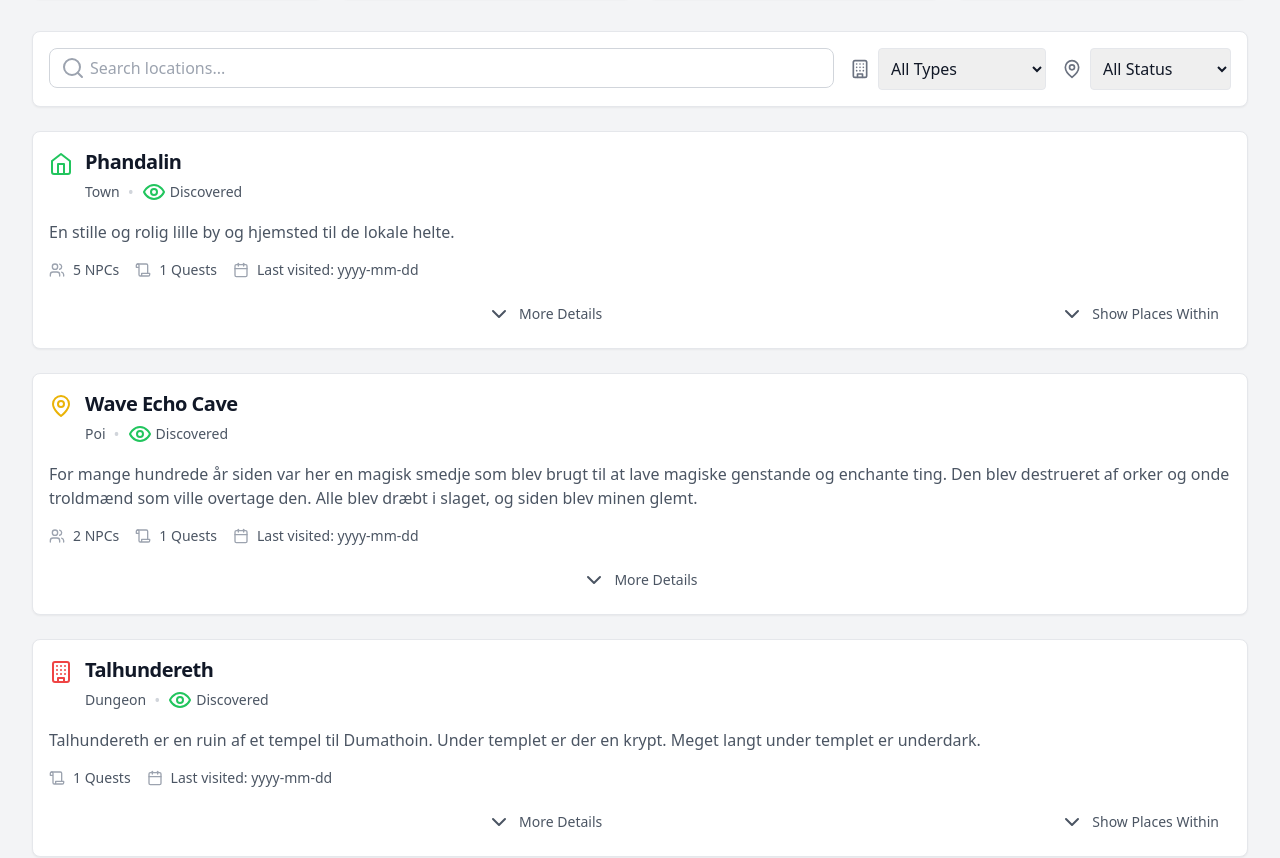
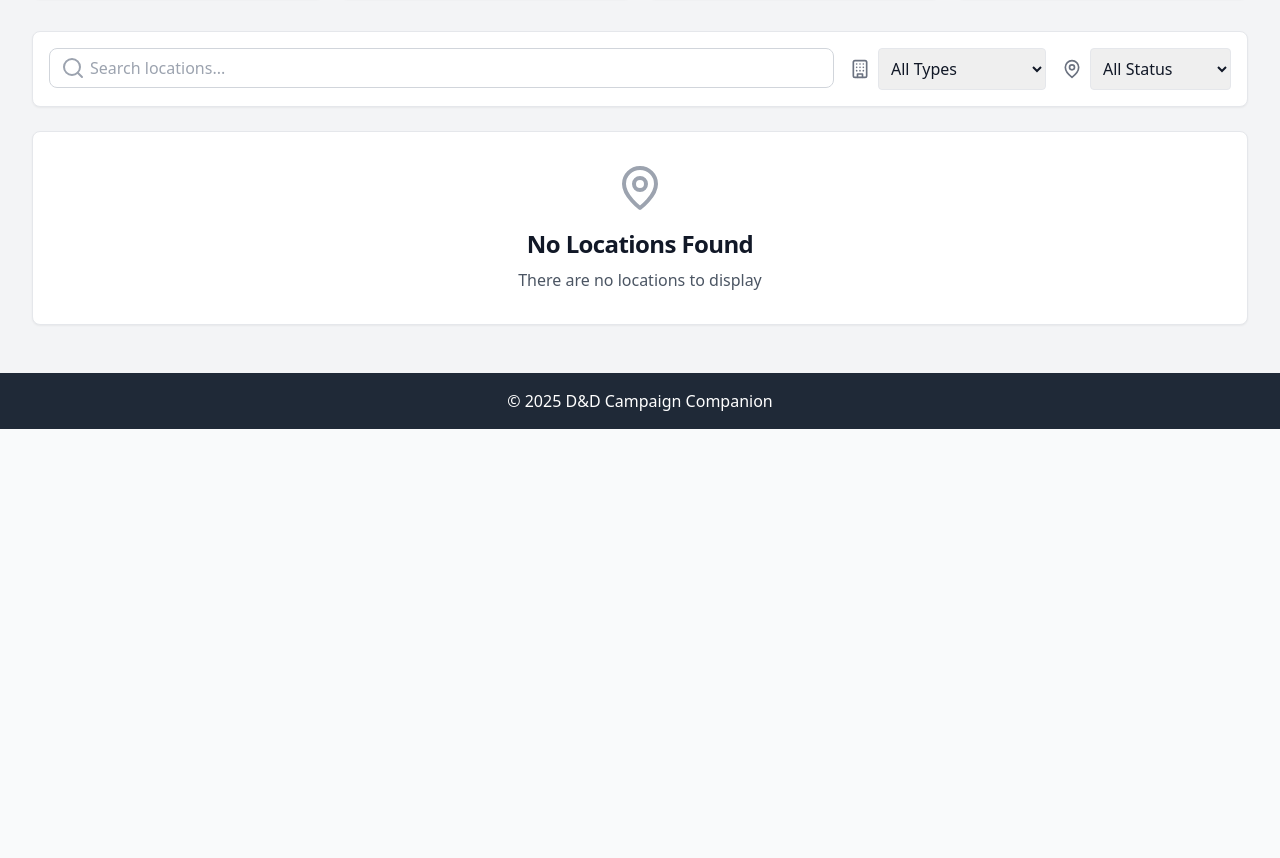
Before and after one commit to Haugenau20/DnDRecap, a React (Create React App) app: page /DnDRecap/locations in a window 1280 px wide. Shown: the part 406-1264 px from the top of the page. After the commit the page ends 835 px from the top, so only its background shows below. Built offline with nearby package versions, Linux system fonts and the light colour scheme.

Commit message:
Debugging location filtering

```diff
--- a/src/components/features/locations/LocationDirectory.tsx
+++ b/src/components/features/locations/LocationDirectory.tsx
@@ -97,23 +97,13 @@ const LocationDirectory: React.FC<LocationDirectoryProps> = ({
         location.name.toLowerCase().includes(searchQuery.toLowerCase()) ||
         location.description.toLowerCase().includes(searchQuery.toLowerCase());
 
-      if (typeFilter !== 'all') {
-        if (location.type?.toLowerCase() !== typeFilter.toLowerCase()) {
-          return false;
-        }
-      }
+      // const typeMatch = typeFilter === 'all' || location.type === typeFilter;
+      const typeMatch = false;
+      const statusMatch = false;
 
-      if (statusFilter !== 'all') {
-        if (location.status?.toLowerCase() !== statusFilter.toLowerCase()) {
-          return false;
-        }
-      }
+      // const statusMatch = statusFilter === 'all' || location.status === statusFilter;
 
-      // const typeMatch = typeFilter === 'all' || location.type.toLowerCase() === typeFilter.toLowerCase();
-
-      // const statusMatch = statusFilter === 'all' || location.status.toLowerCase() === statusFilter.toLowerCase();
-
-      if (searchMatch && typeFilter && statusFilter) {
+      if (searchMatch && typeMatch && statusMatch) {
         validLocationIds.add(location.id);
         // Add all parent locations to valid IDs to maintain hierarchy
         getParentIds(location).forEach(id => validLocationIds.add(id));
```
